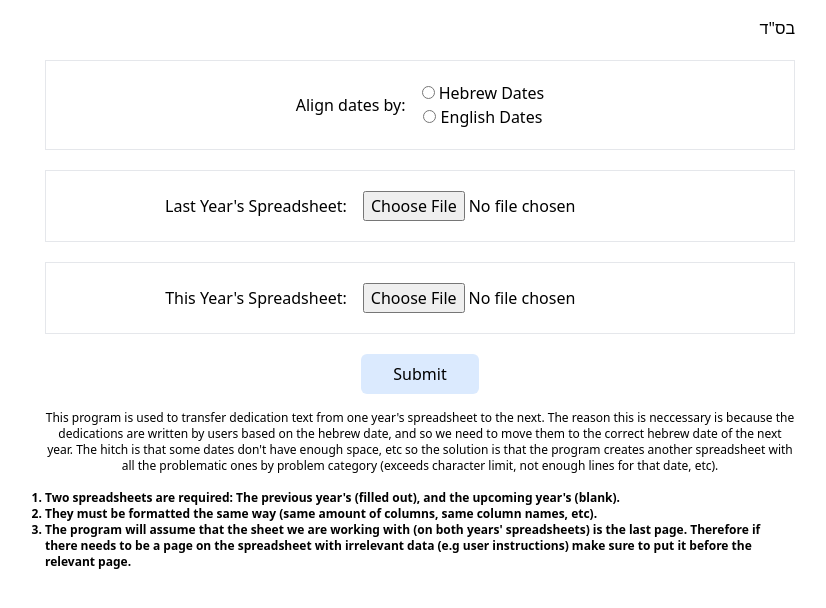
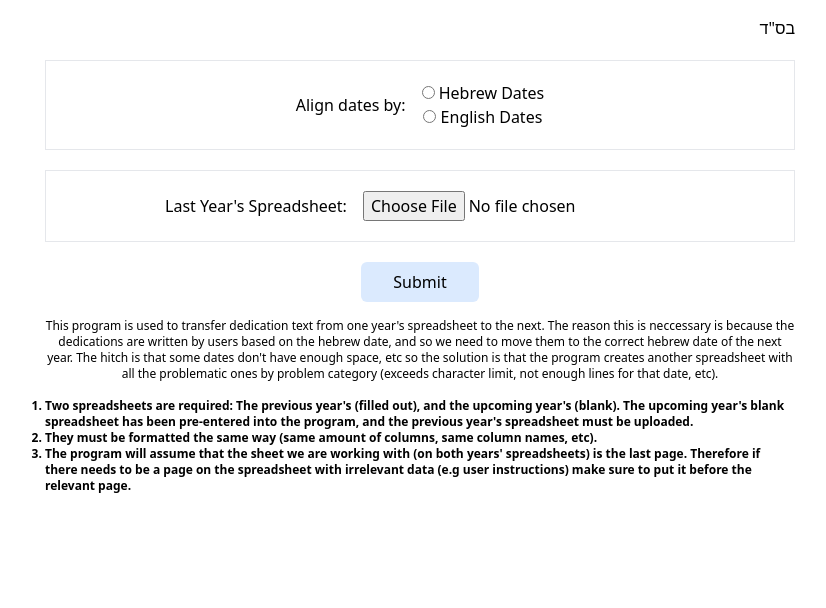
Before and after one commit to negonix/hebrew-calendar-tool, a Flask app: page / in a window 1280 px wide. Shown: the top 608 px of the page, without its empty margins (220-1046 px from the left). Run offline with Flask 2, Linux system fonts and the light colour scheme; some libraries are stand-ins or nearby versions.

Commit message:
changed to hardcoded upcoming year's spreadsheet

```diff
--- a/app/forms.py
+++ b/app/forms.py
@@ -4,6 +4,5 @@ from flask_wtf.file import FileField, FileRequired
 
 class FileForm(FlaskForm):
     last_years_file = FileField(validators=[FileRequired()])
-    this_years_file = FileField(validators=[FileRequired()])
     lang =  RadioField('Label', choices=[('he','Hebrew Dates'),('en','English Dates')])
     submit = SubmitField('Submit')
--- a/app/templates/index.html
+++ b/app/templates/index.html
@@ -32,20 +32,6 @@
         {% endif %}
     </div>
 
-    <div class="form-item">
-        <div class="flex items-center space-x-4 border justify-center my-5 py-5">
-            <p>This Year's Spreadsheet: </p>
-            {{ form.this_years_file }}
-        </div>
-        {% if form.this_years_file.errors %}
-        <ul class="errors">
-            {% for error in form.this_years_file.errors %}
-            <li>{{ error }}</li>
-            {% endfor %}
-        </ul>
-        {% endif %}
-    </div>
-
     {{form.submit(class_="cursor-pointer bg-blue-100 inline-block px-8 py-2 rounded-md")}}
 </form>
 
@@ -61,7 +47,9 @@
         limit, not enough lines for that date, etc).
     </p>
     <ol class="text-xs pb-4 list-decimal text-left font-bold">
-        <li>Two spreadsheets are required: The previous year's (filled out), and the upcoming year's (blank).</li>
+        <li>Two spreadsheets are required: The previous year's (filled out), and the upcoming year's (blank). The
+            upcoming year's blank spreadsheet has been pre-entered into the program, and the previous year's spreadsheet
+            must be uploaded.</li>
         <li>They must be formatted the same way (same amount of columns, same column names, etc).</li>
         <li>The program will assume that the sheet we are working with (on both years' spreadsheets) is the last page.
             Therefore if there needs to be a page on the spreadsheet with irrelevant data (e.g user instructions) make
--- a/app/views.py
+++ b/app/views.py
@@ -17,21 +17,18 @@ def index():
     form = FileForm()
     if form.validate_on_submit():
         last_years_file = form.last_years_file.data
-        this_years_file = form.this_years_file.data
         lang = form.lang.data
 
-        if last_years_file and allowed_file(last_years_file.filename) and this_years_file and allowed_file(this_years_file.filename):
+        if last_years_file and allowed_file(last_years_file.filename):
+            this_years_file_path = path.join(app.config['UPLOAD_FOLDER'], "5786.xlsx")
             output_directory = path.join(app.config['UPLOAD_FOLDER'], str(uuid.uuid4()).replace('-', ''))
             mkdir(output_directory)
 
             last_years_file_name = secure_filename(last_years_file.filename)
-            this_years_file_name = secure_filename(this_years_file.filename)
 
             last_years_file_path = path.join(output_directory, last_years_file_name)
-            this_years_file_path = path.join(output_directory, this_years_file_name)
 
             last_years_file.save(last_years_file_path)
-            this_years_file.save(this_years_file_path)
 
             excel_return = excel(last_years_file_path, this_years_file_path, lang, output_directory)
             if excel_return == True:
```
Also changed, not shown: readme.md, 1 other file.
